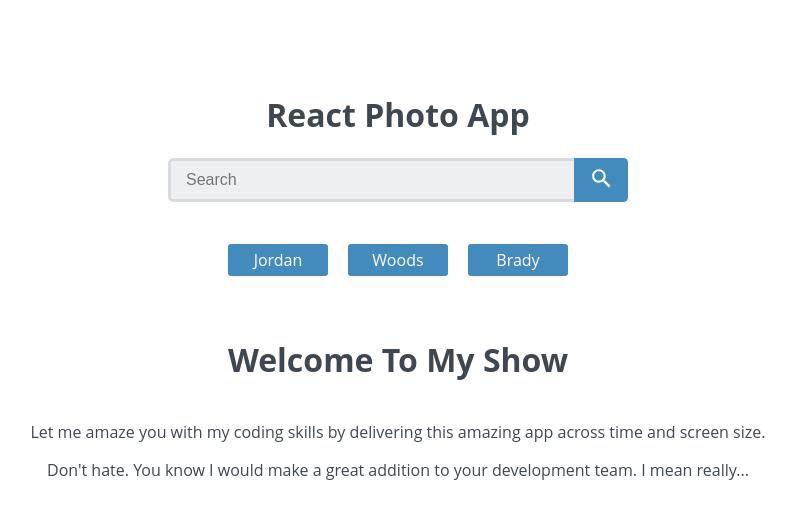
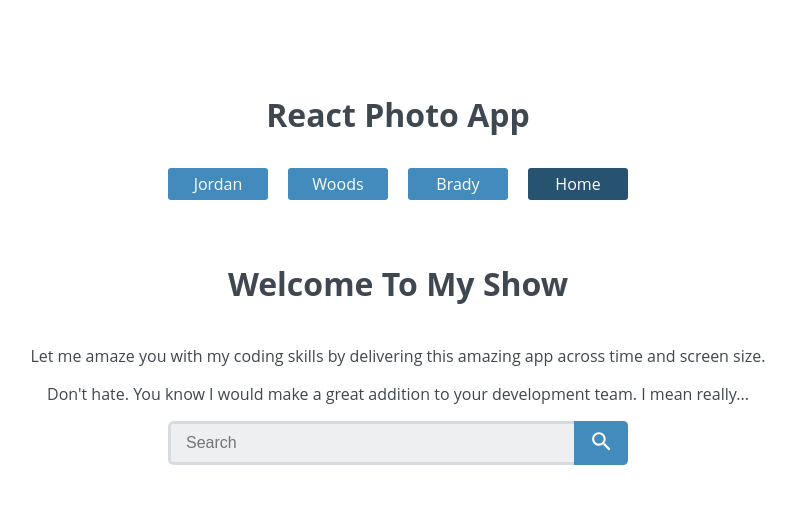
Before and after one commit to burro1220/Project-7, a React (Create React App) app: page / in a window 1280 px wide. Shown: the top 518 px of the page, without its empty margins (242-1038 px from the left). Built offline with nearby package versions, Linux system fonts and the light colour scheme; no server answers.

Commit message:
working on logic of search rendering

```diff
--- a/src/App.js
+++ b/src/App.js
@@ -12,6 +12,7 @@ import apiKey from './config';
 import Header from './components/Header';
 import Home from './components/Home';
 import PhotoContainer from './components/PhotoContainer';
+import SearchContainer from './components/SearchContainer'
 import Error from './components/Error';
 
 
@@ -96,13 +97,13 @@ class App extends Component {
             <Route exact path="/" render= { () => {
               if(this.state.photos.length > 0) {
                 return <Redirect to="/search" />
-              } else return <Home />
+              } else return <Home onSubmit={this.performSearch}/>
             }} />
 
             <Route path="/tiger" render={ () => <PhotoContainer title={"Tiger Woods"} data={this.state.woods}/> } />
             <Route path="/jordan" render={ () => <PhotoContainer title={"Michael Jordan"} data={this.state.jordan} /> } />
             <Route path="/brady" render={ () => <PhotoContainer title={"Tom Brady"} data={this.state.brady}/> } />
-            <Route path="/search" render={ () => <PhotoContainer title={"Search Results"} loading = {this.state.loading} data={this.state.photos}/> } />
+            <Route path="/search" render={ () => <SearchContainer title={"Search Results"} loading = {this.state.loading} data={this.state.photos} onSubmit={this.performSearch} /> } />
             <Route component={Error} />
 
           </Switch>
--- a/src/components/Header.js
+++ b/src/components/Header.js
@@ -2,13 +2,12 @@ import React from 'react';
 
 //components
 import Nav from './Nav';
-import SearchForm from './SearchForm';
+
 
 const Header = (props) => {
     return(
         <div className="header">
             <h1>React Photo App</h1>
-            <SearchForm onSubmit={props.onSubmit} data={props.data} />
             <Nav />
         </div>
     );
--- a/src/components/Home.js
+++ b/src/components/Home.js
@@ -1,5 +1,6 @@
 import React from 'react';
 
+import SearchForm from './SearchForm'
 
 const Home = props => {
     return(
@@ -7,6 +8,7 @@ const Home = props => {
             <h2>Welcome to my Show</h2>
             <p>Let me amaze you with my coding skills by delivering this amazing app across time and screen size.</p>
             <p>Don't hate. You know I would make a great addition to your development team. I mean really...</p>
+            <SearchForm onSubmit={props.onSubmit} />
         </div>
     );
 }
--- a/src/components/Nav.js
+++ b/src/components/Nav.js
@@ -8,6 +8,7 @@ const Nav = props => {
                 <li><NavLink to="/jordan">Jordan</NavLink></li>
                 <li><NavLink to="/tiger">Woods</NavLink></li>
                 <li><NavLink to="/brady">Brady</NavLink></li>
+                <li><NavLink to="/">Home</NavLink></li>
             </ul>
       </nav>
     );
--- a/src/components/PhotoContainer.js
+++ b/src/components/PhotoContainer.js
@@ -15,14 +15,13 @@ const PhotoContainer = props => {
 
 
     return(
+          <div className="photo-container">
+            <h2>{(props.loading) ? "Loading..." : ""}</h2>
+            <ul>
+              {photos}
+            </ul>
+          </div>
 
-        <div className="photo-container">
-        <h2>{props.title}</h2>
-        <h2>{(props.loading) ? "Loading..." : ""}</h2>
-        <ul>
-          {photos}
-        </ul>
-      </div>
     );
   };
 
--- /dev/null
+++ b/src/components/SearchContainer.js
@@ -0,0 +1,19 @@
+import React from 'react';
+
+
+//components
+
+import SearchForm from './SearchForm';
+import PhotoContainer from './PhotoContainer';
+
+
+const SearchContainer = (props) => {
+    return(
+        <div>
+            <SearchForm onSubmit={props.onSubmit} />
+            <PhotoContainer data={props.data}  />
+        </div>
+    );
+}
+
+export default SearchContainer;
```
